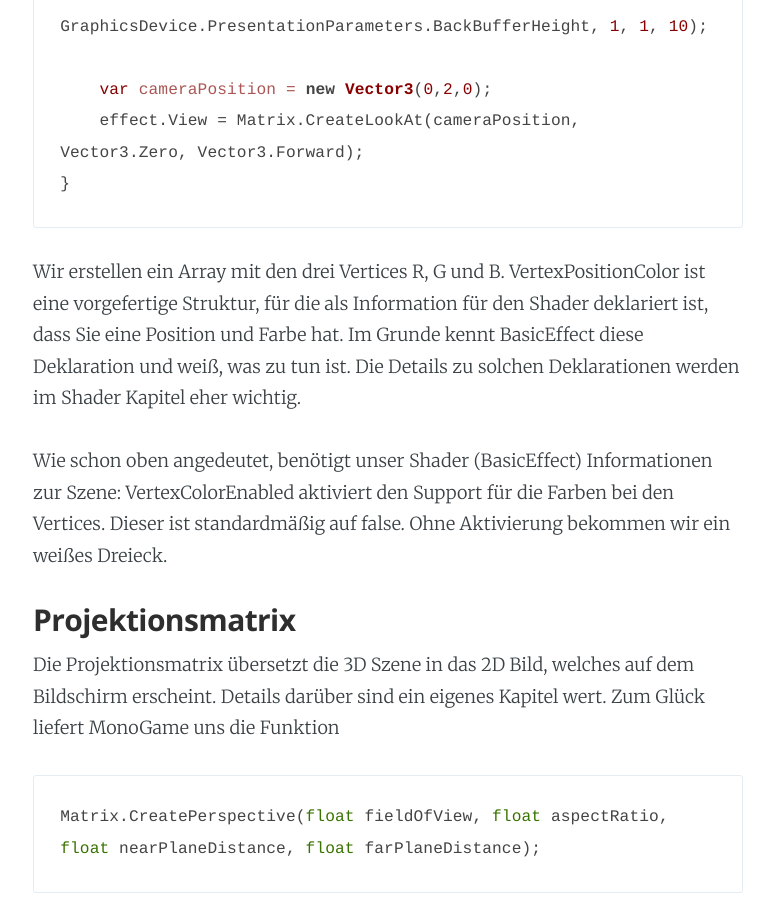
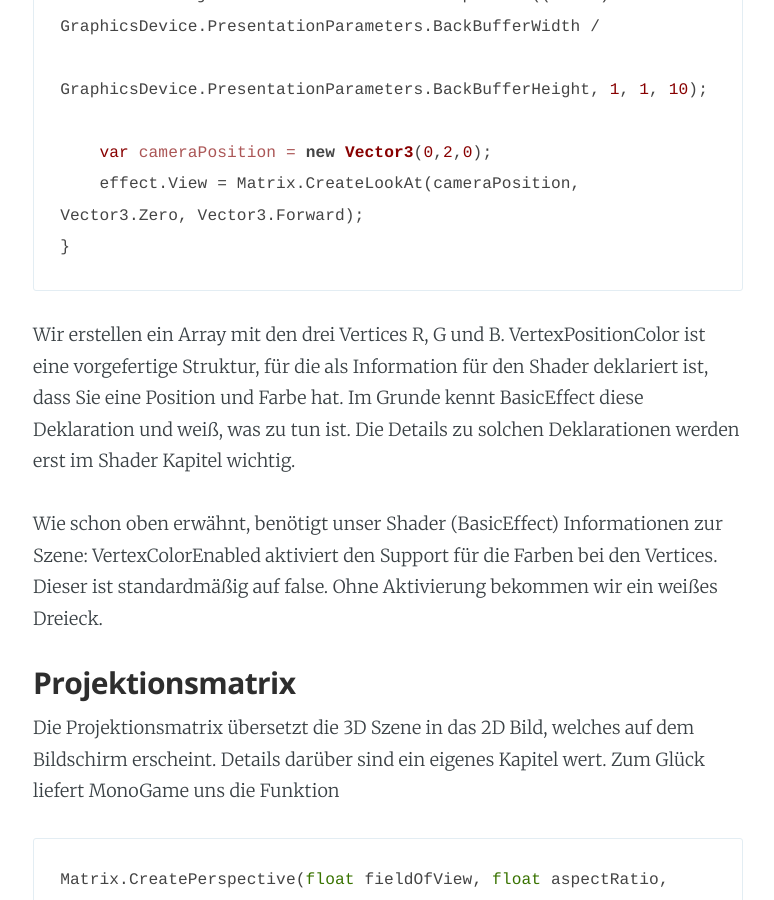
Before and after one commit to pwilken/digitalridingwebpage, a Jekyll site: the page built from _posts/2019-01-08-Erstes-Dreieck.markdown, in a window 1280 px wide and 900 px high, scrolled down 3886 px. Shown: the whole window, without its empty margins (252-1026 px from the left). Built offline with Jekyll 4.4.1, drawn with Linux system fonts in a browser that asks for light colours; nearby versions of some CDN libraries; some of the changed text lies outside the part shown.

Commit message:
- Korrekturen

````diff
--- a/_posts/2019-01-08-Erstes-Dreieck.markdown
+++ b/_posts/2019-01-08-Erstes-Dreieck.markdown
@@ -75,9 +76,9 @@ protected override void LoadContent()
 ```
 Wir erstellen ein Array mit den drei Vertices R, G und B.
 VertexPositionColor ist eine vorgefertige Struktur, für die als Information für den Shader deklariert ist, dass Sie eine Position und Farbe hat.
-Im Grunde kennt BasicEffect diese Deklaration und weiß, was zu tun ist. Die Details zu solchen Deklarationen werden im Shader Kapitel eher wichtig.
+Im Grunde kennt BasicEffect diese Deklaration und weiß, was zu tun ist. Die Details zu solchen Deklarationen werden erst im Shader Kapitel wichtig.
 
-Wie schon oben angedeutet, benötigt unser Shader (BasicEffect) Informationen zur Szene:
+Wie schon oben erwähnt, benötigt unser Shader (BasicEffect) Informationen zur Szene:
 VertexColorEnabled aktiviert den Support für die Farben bei den Vertices. Dieser ist standardmäßig auf false. Ohne Aktivierung bekommen wir ein weißes Dreieck.
 
 ### Projektionsmatrix
@@ -105,7 +106,7 @@ Matrix.CreateLookAt(Vector3 cameraPosition, Vector3 cameraTarget, Vector3 camera
 ```
 
 ## Rendering des Dreiecks
-Sind die Vertices und der Shader vorbereitet, kann gerendert werden!\
+Sind die Vertices und der Shader vorbereitet, kann gerendert werden!
 ```cs
 protected override void Draw(GameTime gameTime)
 {
--- a/_posts/2019-01-08-Erstes-Sprite.markdown
+++ b/_posts/2019-01-08-Erstes-Sprite.markdown
@@ -27,7 +27,7 @@ Sprites variieren je nach Grafikstil des Spiels. Je nachdem, was du benötigst,
 
 Ich habe für unser gemeinsames Projekt eine bunte Sammlung gefunden: [hier](https://bayat.itch.io/platform-game-assets).
 
-Auf dieser Webseite gibt es viele schöne Assets.\
+Auf dieser Webseite gibt es viele schöne Assets.
 Und falls dir Assets gefallen, dann würde sich der Creator sicherlich über eine kleine Spende freuen.
 ## Sprite in MonoGame
 Wie bekomme ich nun ein Sprite in mein Spiel?
````
Also changed, not shown: other parts of _posts/2019-01-08-Erstes-Dreieck.markdown (+18 -17 lines).
